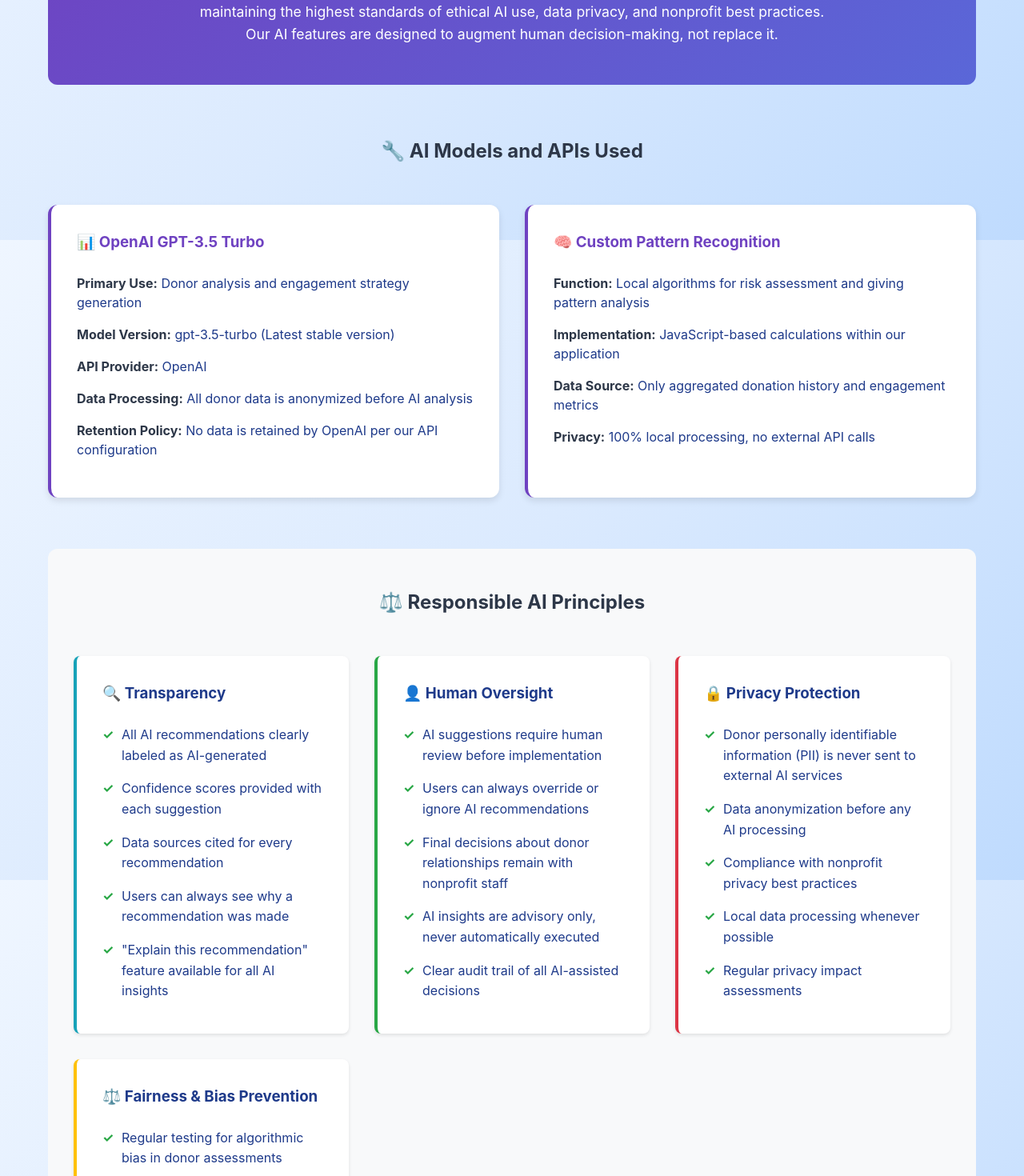
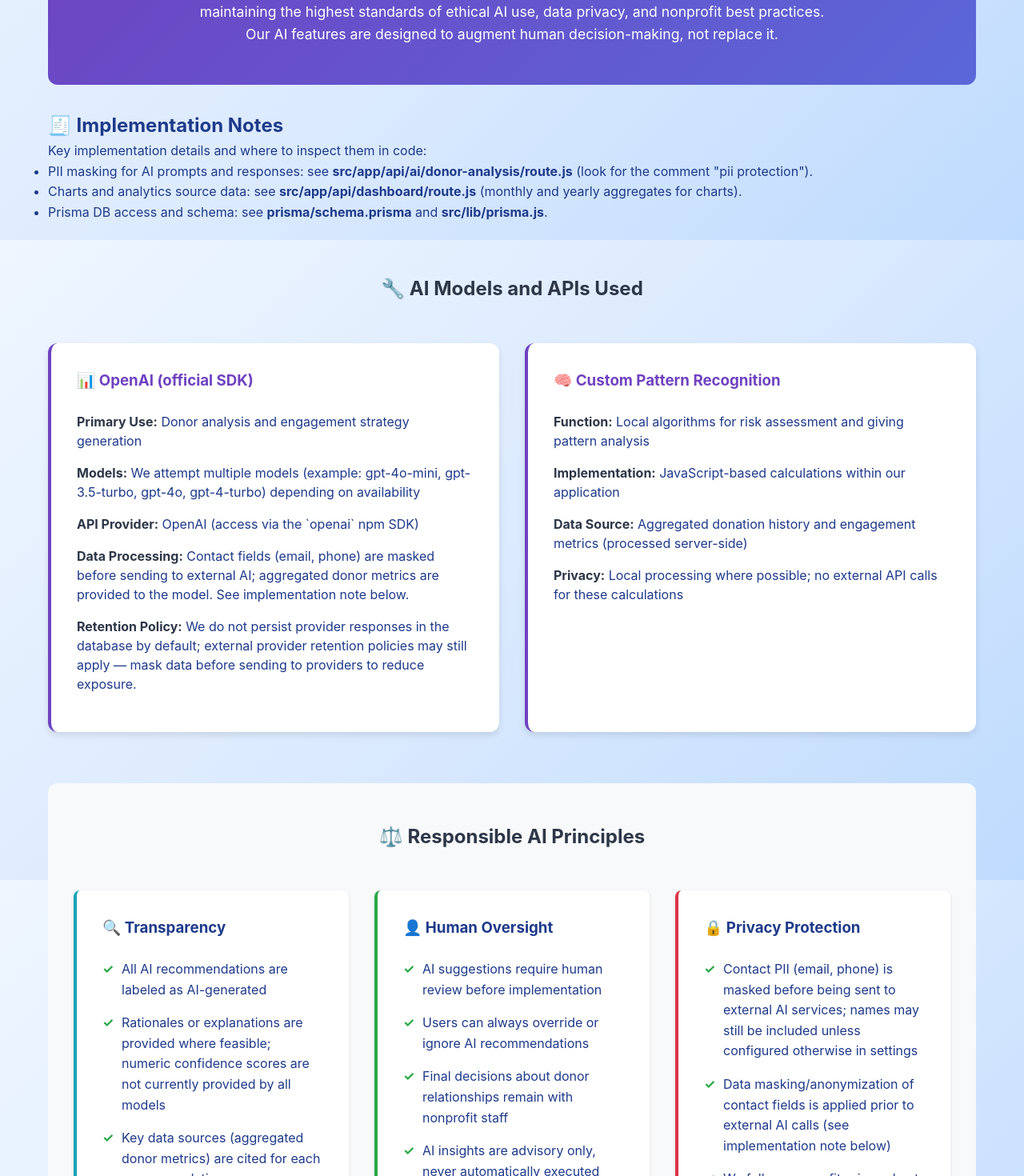
Before and after one commit to YarScar/donorConnect_CRM, a Next.js app: page /ai-policy in a window 1280 px wide. Shown: the part 500-1970 px from the top of the page at 80% size. Built offline with nearby package versions, Linux system fonts and the light colour scheme; no server answers.

Commit message:
ai policy

```diff
--- a/src/app/ai-policy/page.js
+++ b/src/app/ai-policy/page.js
@@ -22,18 +22,30 @@ export default function AIPolicy() {
           </div>
         </section>
 
+        <section className="implementation-note">
+          <h2>🧾 Implementation Notes</h2>
+          <div className="note-card">
+            <p>Key implementation details and where to inspect them in code:</p>
+            <ul>
+              <li>PII masking for AI prompts and responses: see <strong>src/app/api/ai/donor-analysis/route.js</strong> (look for the comment "pii protection").</li>
+              <li>Charts and analytics source data: see <strong>src/app/api/dashboard/route.js</strong> (monthly and yearly aggregates for charts).</li>
+              <li>Prisma DB access and schema: see <strong>prisma/schema.prisma</strong> and <strong>src/lib/prisma.js</strong>.</li>
+            </ul>
+          </div>
+        </section>
+
         <section className="ai-features">
           <h2>🔧 AI Models and APIs Used</h2>
 
           <div className="feature-grid">
             <div className="feature-card">
-              <h3>📊 OpenAI GPT-3.5 Turbo</h3>
+              <h3>📊 OpenAI (official SDK)</h3>
               <div className="feature-details">
                 <p><strong>Primary Use:</strong> Donor analysis and engagement strategy generation</p>
-                <p><strong>Model Version:</strong> gpt-3.5-turbo (Latest stable version)</p>
-                <p><strong>API Provider:</strong> OpenAI</p>
-                <p><strong>Data Processing:</strong> All donor data is anonymized before AI analysis</p>
-                <p><strong>Retention Policy:</strong> No data is retained by OpenAI per our API configuration</p>
+                <p><strong>Models:</strong> We attempt multiple models (example: gpt-4o-mini, gpt-3.5-turbo, gpt-4o, gpt-4-turbo) depending on availability</p>
+                <p><strong>API Provider:</strong> OpenAI (access via the `openai` npm SDK)</p>
+                <p><strong>Data Processing:</strong> Contact fields (email, phone) are masked before sending to external AI; aggregated donor metrics are provided to the model. See implementation note below.</p>
+                <p><strong>Retention Policy:</strong> We do not persist provider responses in the database by default; external provider retention policies may still apply — mask data before sending to providers to reduce exposure.</p>
               </div>
             </div>
 
@@ -42,8 +54,8 @@ export default function AIPolicy() {
               <div className="feature-details">
                 <p><strong>Function:</strong> Local algorithms for risk assessment and giving pattern analysis</p>
                 <p><strong>Implementation:</strong> JavaScript-based calculations within our application</p>
-                <p><strong>Data Source:</strong> Only aggregated donation history and engagement metrics</p>
-                <p><strong>Privacy:</strong> 100% local processing, no external API calls</p>
+                <p><strong>Data Source:</strong> Aggregated donation history and engagement metrics (processed server-side)</p>
+                <p><strong>Privacy:</strong> Local processing where possible; no external API calls for these calculations</p>
               </div>
             </div>
           </div>
@@ -56,11 +68,10 @@ export default function AIPolicy() {
             <div className="principle-card transparency">
               <h3>🔍 Transparency</h3>
               <ul>
-                <li>All AI recommendations clearly labeled as AI-generated</li>
-                <li>Confidence scores provided with each suggestion</li>
-                <li>Data sources cited for every recommendation</li>
-                <li>Users can always see why a recommendation was made</li>
-                <li>"Explain this recommendation" feature available for all AI insights</li>
+                <li>All AI recommendations are labeled as AI-generated</li>
+                <li>Rationales or explanations are provided where feasible; numeric confidence scores are not currently provided by all models</li>
+                <li>Key data sources (aggregated donor metrics) are cited for each recommendation</li>
+                <li>Users can request clarification on why a recommendation was made (where supported by the UI and model response)</li>
               </ul>
             </div>
 
@@ -78,11 +89,11 @@ export default function AIPolicy() {
             <div className="principle-card privacy">
               <h3>🔒 Privacy Protection</h3>
               <ul>
-                <li>Donor personally identifiable information (PII) is never sent to external AI services</li>
-                <li>Data anonymization before any AI processing</li>
-                <li>Compliance with nonprofit privacy best practices</li>
-                <li>Local data processing whenever possible</li>
-                <li>Regular privacy impact assessments</li>
+                <li>Contact PII (email, phone) is masked before being sent to external AI services; names may still be included unless configured otherwise in settings</li>
+                <li>Data masking/anonymization of contact fields is applied prior to external AI calls (see implementation note below)</li>
+                <li>We follow nonprofit privacy best practices and recommend reviewing deployment-level encryption and provider settings</li>
+                <li>Local processing is preferred for calculation-based features (e.g., pattern detection, risk scoring)</li>
+                <li>Regular privacy impact assessments are recommended and should be performed by deployers</li>
               </ul>
             </div>
 
@@ -198,19 +209,20 @@ export default function AIPolicy() {
           <h2>🔐 Technical Safeguards</h2>
 
           <div className="safeguards-grid">
+
             <div className="safeguard-item">
               <h3>🔒 Data Encryption</h3>
-              <p>All donor data is encrypted at rest and in transit. AI analysis uses hashed identifiers instead of names or email addresses.</p>
+              <p>Data in transit uses TLS; at-rest encryption depends on your deployment (cloud provider or database configuration). AI analysis uses masked contact fields rather than raw email/phone. Review your hosting provider's encryption settings for full compliance.</p>
             </div>
 
             <div className="safeguard-item">
               <h3>⏱️ Session Limits</h3>
-              <p>AI API calls are rate-limited and sessions expire after 24 hours to prevent data accumulation.</p>
+              <p>Rate limiting and session management are recommended for production deployments to prevent unwanted data accumulation; configure these at the API gateway or hosting layer.</p>
             </div>
 
             <div className="safeguard-item">
               <h3>🚫 Data Retention Controls</h3>
-              <p>No donor data is stored by external AI providers. All processing is ephemeral and deleted immediately after analysis.</p>
+              <p>We do not persist AI provider responses by default. External provider retention and logging policies are governed by the provider (OpenAI). To reduce exposure, we mask PII before sending and recommend configuring provider-side data-use settings where available.</p>
             </div>
 
             <div className="safeguard-item">
```
